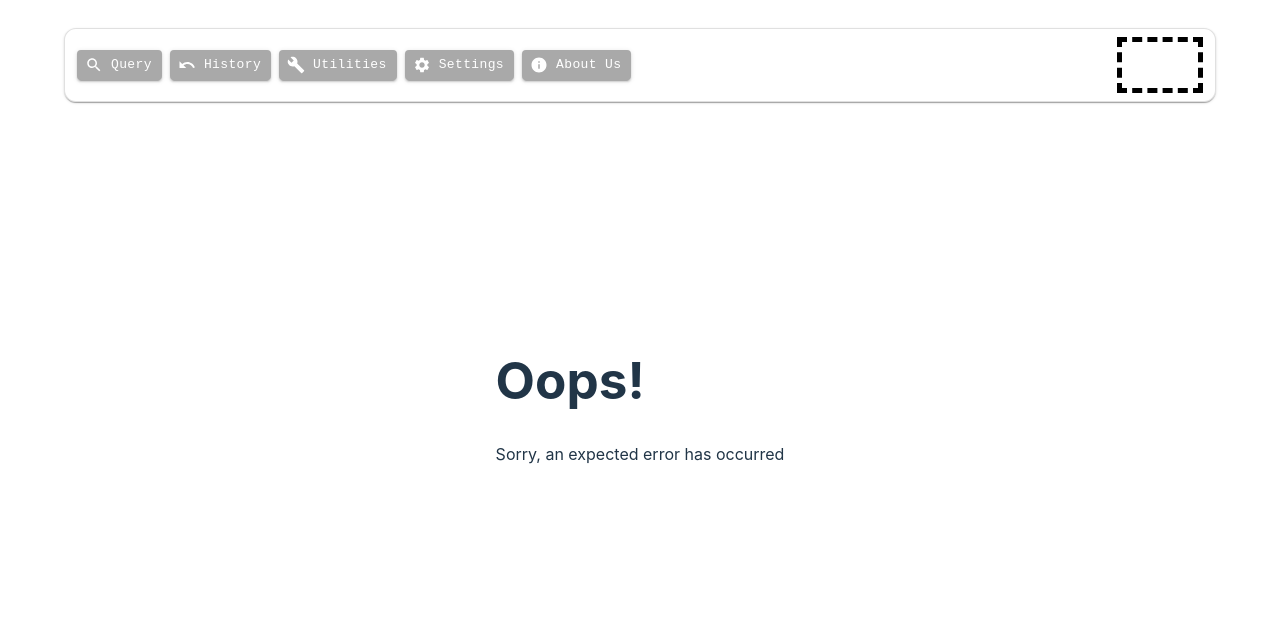
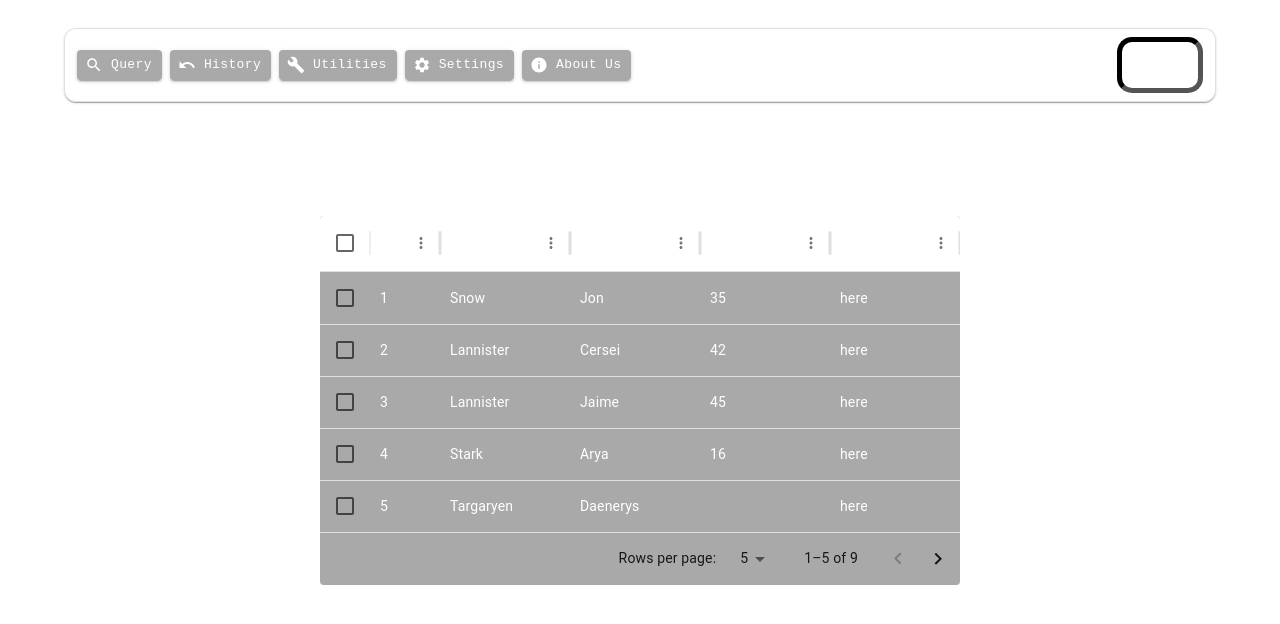
Before and after one commit to Anorris98/Hebse-Database, a React (Vite) app in the folder senior-design/: page /History in a window 1280 px wide. Shown: the top 624 px of the page. Built offline with nearby package versions, Linux system fonts and the light colour scheme.

Commit message:
Created foundation for History.tsx

```diff
--- a/senior-design/package.json
+++ b/senior-design/package.json
@@ -3,7 +3,7 @@
   "private": true,
   "version": "0.0.0",
   "type": "module",
-"scripts": {
+  "scripts": {
     "dev:backend": "cd ../backend && python -m uvicorn main:app --reload --host 0.0.0.0 --port 8000",
     "dev:frontend": "vite",
     "dev": "concurrently \"npm run dev:backend\" \"npm run dev:frontend\"",
@@ -11,18 +11,17 @@
     "lint": "eslint .",
     "preview": "vite preview"
   },
-
   "dependencies": {
     "@emotion/react": "^11.13.3",
     "@emotion/styled": "^11.13.0",
     "@mui/icons-material": "^6.1.5",
     "@mui/material": "^6.1.5",
+    "@mui/x-data-grid": "^7.27.3",
     "fastapi": "^0.0.8",
     "react": "^18.3.1",
     "react-dom": "^18.3.1",
     "react-router-dom": "^6.27.0"
   },
-
   "devDependencies": {
     "@eslint/js": "^9.13.0",
     "@types/react": "^18.3.11",
--- a/senior-design/src/app/routes.tsx
+++ b/senior-design/src/app/routes.tsx
@@ -3,13 +3,15 @@ import {ErrorPage} from "../components/ErrorPage/error-page.tsx";
 import {Query} from "../components/Query/query.tsx";
 import {Utilities} from "../components/Utilities/Utilities.tsx";
 import {About_Us} from "../components/About_Us/About_Us.tsx";
-import { Settings } from "../components/Settings/Settings.tsx";
+import {Settings} from "../components/Settings/Settings.tsx";
+import {History} from "../components/History/History.tsx";
 
 const App = () => {
     return (
         <Routes>
             <Route path='/' element={<Query/>}/>
             <Route path='/Settings' element={<Settings/>}/>
+            <Route path='/History' element={<History/>}/>
             <Route path='/Utilities' element={<Utilities/>}/>
             <Route path='/About_Us' element={<About_Us/>}/>
             <Route path='*' element={<ErrorPage/>}/>
--- /dev/null
+++ b/senior-design/src/components/History/History.tsx
@@ -0,0 +1,39 @@
+import {DataGrid, GridColDef} from '@mui/x-data-grid';
+
+export const History = () => {
+    const columns: GridColDef[] = [
+        { field: 'id', headerName: 'Query ID', width: 70 },
+        { field: 'name', headerName: 'Query', width: 130 },
+        { field: 'datetime', headerName: 'Queried', width: 130 },
+        { field: 'status', headerName: 'Status', width: 130 },
+        { field: 'download', headerName: 'Download', width: 130 }
+    ];
+
+    const rows = [
+        { id: 1, name: 'Snow', datetime: 'Jon', status: 35, download: "here" },
+        { id: 2, name: 'Lannister', datetime: 'Cersei', status: 42, download: "here" },
+        { id: 3, name: 'Lannister', datetime: 'Jaime', status: 45, download: "here" },
+        { id: 4, name: 'Stark', datetime: 'Arya', status: 16, download: "here" },
+        { id: 5, name: 'Targaryen', datetime: 'Daenerys', status: null, download: "here" },
+        { id: 6, name: 'Melisandre', datetime: null, status: 150, download: "here" },
+        { id: 7, name: 'Clifford', datetime: 'Ferrara', status: 44 , download: "here"},
+        { id: 8, name: 'Frances', datetime: 'Rossini', status: 36, download: "here" },
+        { id: 9, name: 'Roxie', datetime: 'Harvey', status: 65, download: "here" },
+    ];
+
+    const paginationModel = { page: 0, pageSize: 5 };
+
+    return (
+        <div>
+        {/* Add history components here*/}
+            <DataGrid
+                rows={rows}
+                columns={columns}
+                initialState={{ pagination: { paginationModel } }}
+                pageSizeOptions={[5, 10]}
+                checkboxSelection
+                sx={{ border: 0, color: 'white', backgroundColor: 'darkgray'}}
+            />
+        </div>
+    )
+}
--- a/senior-design/src/components/NavigationBar/NavBar.tsx
+++ b/senior-design/src/components/NavigationBar/NavBar.tsx
@@ -1,5 +1,5 @@
 import {alpha, styled} from '@mui/material/styles';
-import { useNavigate } from 'react-router-dom'; // Import useNavigate from React Router
+import {useNavigate} from 'react-router-dom'; // Import useNavigate from React Router
 import Box from '@mui/material/Box';
 import AppBar from '@mui/material/AppBar';
 import Toolbar from '@mui/material/Toolbar';
@@ -49,32 +49,34 @@ export const NavBar = () => {
                     <Box sx={{flexGrow: 1, display: 'flex', alignItems: 'center', px: 0, justifyContent: 'left'}}>
                         <Box sx={{display: {xs: 'none', md: 'flex'}}}>
                             <StyledButton variant="contained" size="small" startIcon={<Search/>}
-                                onClick={() => navigate("/")}>
+                                          onClick={() => navigate("/")}>
                                 Query
                             </StyledButton>
-                            <StyledButton variant="contained" size="small" startIcon={<Undo/>}>
+                            <StyledButton variant="contained" size="small" startIcon={<Undo/>}
+                                          onClick={() => navigate("/History")}>
                                 History
                             </StyledButton>
                             <StyledButton variant="contained" size="small" startIcon={<Build/>}
-                                onClick={() => navigate("/Utilities")}>
+                                          onClick={() => navigate("/Utilities")}>
                                 Utilities
                             </StyledButton>
                             <StyledButton variant="contained" size="small" startIcon={<Settings/>}
-                                onClick={() => navigate("/Settings")}>
+                                          onClick={() => navigate("/Settings")}>
                                 Settings
                             </StyledButton>
                             <StyledButton variant="contained" size="small" startIcon={<Info/>}
-                                onClick={() => navigate("/About_Us")}>
+                                          onClick={() => navigate("/About_Us")}>
                                 About Us
                             </StyledButton>
                         </Box>
                     </Box>
                     <Box component='section' sx={{
                         p: 1,
-                        border: '5px dashed black',
+                        border: '5px inset black',
                         fontSize: '20px',
                         fontFamily: 'monospace',
-                        fontWeight: 'bold'
+                        fontWeight: 'bold',
+                        borderRadius: '15px'
                     }}>
                         HADES
                     </Box>
```
Also changed, not shown: 1 other file (tests, documents, lock files or other folders).
